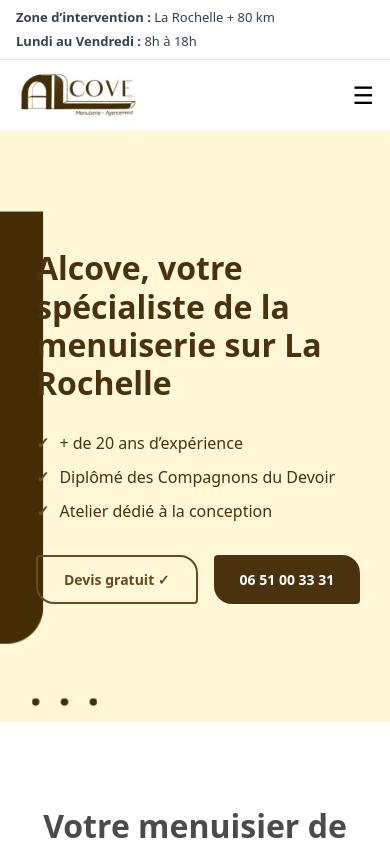
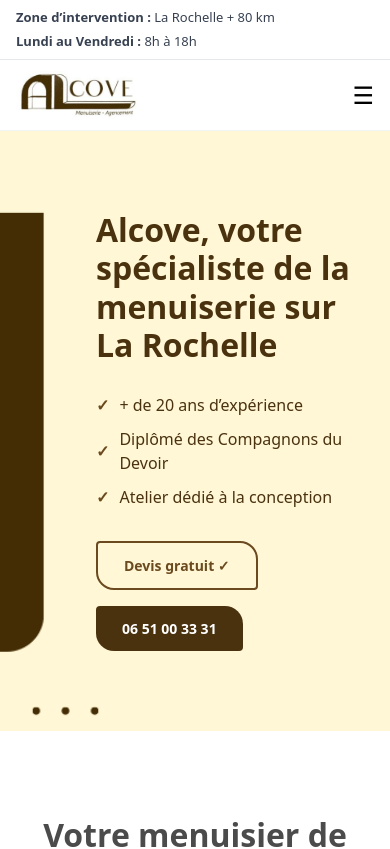
Before and after one commit to malikakika/alcovemenuiserie, a Vue app: page / in a window 390 px wide. Shown: the top 849 px of the page. Built offline with nearby package versions, Linux system fonts and the light colour scheme.

Commit message:
fix herosection

```diff
--- a/src/components/layout/HeroSection.vue
+++ b/src/components/layout/HeroSection.vue
@@ -60,7 +60,7 @@ import UIButtonPhone from '@/components/ui/UIButtonPhone.vue'
   z-index: 1;
   max-width: 680px;
   padding: 120px 24px;
-  margin-left: clamp(16px, 6vw, 20px);
+  margin-left: 20px;
   margin-right: auto;
 
   text-align: left;
@@ -110,6 +110,8 @@ import UIButtonPhone from '@/components/ui/UIButtonPhone.vue'
 
   .hero-content {
     padding: 100px 20px;
+      margin-left: 120px;
+
   }
 }
 
@@ -123,6 +125,8 @@ import UIButtonPhone from '@/components/ui/UIButtonPhone.vue'
   .hero-content {
     padding: 80px 16px;
     max-width: 100%;
+    margin-left: 80px;
+
   }
 }
 </style>
```
